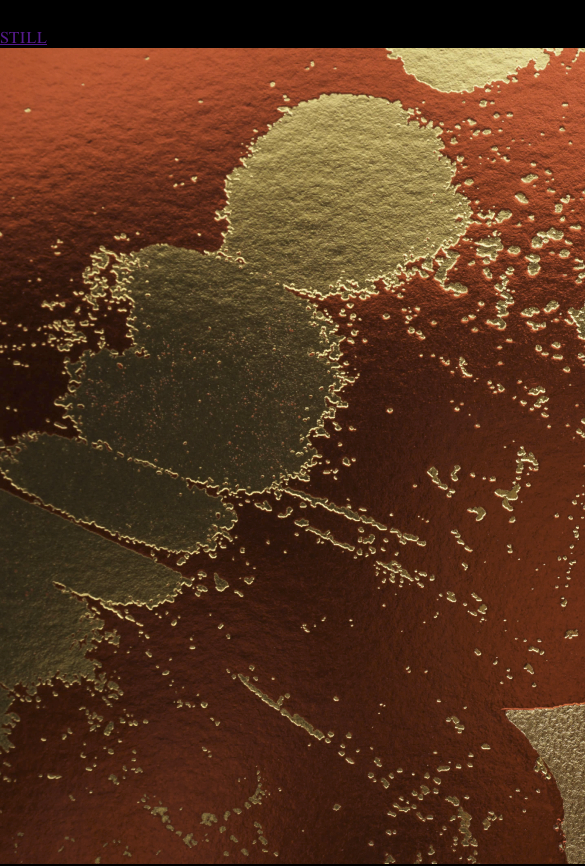
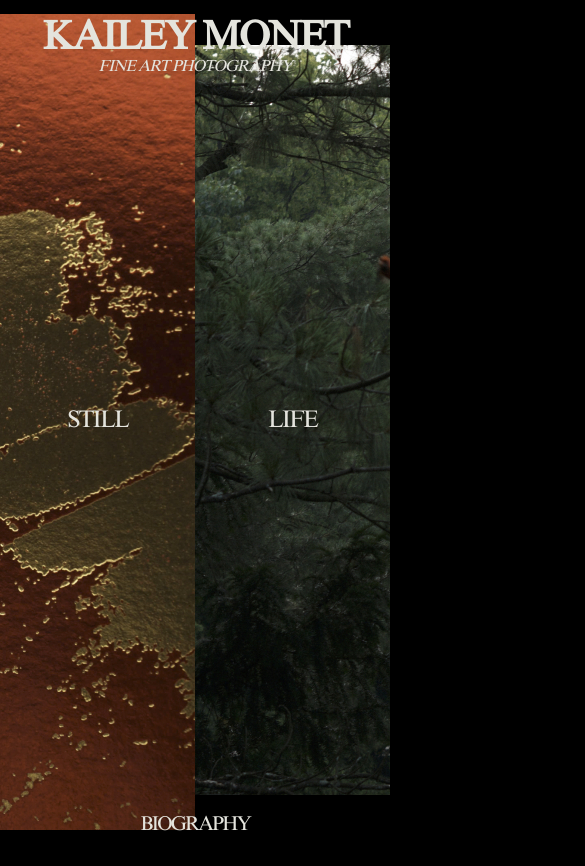
Before and after one commit to j-mcQueen/goodluckwhiterabbit, a React (Vite) app: page / in a window 390 px wide. Shown: the top 866 px of the page, 585 px wide, since content can reach past the window. After the commit the page ends 844 px from the top, so only its background shows below. Built offline with nearby package versions, Linux system fonts and the light colour scheme.

Commit message:
UI: Add landing page mobile styling

```diff
--- a/src/components/landing/Landing.tsx
+++ b/src/components/landing/Landing.tsx
@@ -50,6 +50,7 @@ export default function Landing() {
           }
         >
           <a href="">
+            <h3 className="life-sub">LIFE</h3>
             <picture>
               <source srcSet="" media="" type="image/webp" />
               <img
@@ -58,7 +59,6 @@ export default function Landing() {
                 alt="A red cardinal flying amongst the woods, taken by Kailey Monet"
               />
             </picture>
-            <h3 className="life-sub">LIFE</h3>
           </a>
         </section>
       </main>
--- a/src/components/landing/landing.css
+++ b/src/components/landing/landing.css
@@ -18,57 +18,52 @@
   }
 }
 
+header {
+  position: absolute;
+  /*  */
+  width: 100%;
+  /*  */
+  font-family: "Times New Roman", Times, serif;
+  text-align: center;
+  color: var(--alabaster);
+  /*  */
+  z-index: 2;
+
+  & h1 {
+    font-weight: bold;
+  }
+
+  & h2 {
+    font-style: italic;
+  }
+}
+
+main {
+  font-family: "Times New Roman", Times, serif;
+}
+
 @media screen and (min-width: 1081px) {
   /* LARGE */
   header {
-    position: absolute;
-    height: auto;
-    width: 100%;
-    /*  */
-    display: flex;
-    flex-direction: column;
-    justify-content: center;
-    align-items: center;
-    /*  */
-    z-index: 1;
-    /*  */
-    color: var(--alabaster);
+    padding: 2% 0;
 
-    & .title-container {
-      font-family: "Times New Roman", Times, serif;
-      /*  */
-      padding: 10px;
-      margin: 10px;
-      /*  */
-      border-radius: 5px;
+    & h1 {
+      font-size: 52px;
+      letter-spacing: -2px;
+    }
 
-      & h1 {
-        font-size: 32px;
-        font-family: "Times New Roman", Times, serif;
-        text-align: center;
-        letter-spacing: -2px;
-      }
-
-      & h2 {
-        font-size: 20px;
-        font-style: italic;
-        font-family: "Times New Roman", Times, serif;
-        text-align: center;
-        letter-spacing: 10px;
-      }
+    & h2 {
+      font-size: 20px;
+      letter-spacing: -0.5px;
     }
   }
 
   main {
     display: flex;
-    /*  */
-    width: 100dvw;
-    height: 100dvh;
-    overflow: hidden;
 
     & section {
-      width: 50%;
-      height: 100%;
+      width: 50dvw;
+      height: 100dvh;
       /*  */
       overflow: hidden;
       /*  */
@@ -79,40 +74,39 @@
         display: flex;
         flex-direction: column;
         justify-content: center;
-        position: relative;
         /*  */
-        text-decoration: none;
+        height: 100dvh;
 
         & h3 {
-          font-family: "Times New Roman", Times, serif;
-          font-size: 24px;
-          letter-spacing: -2px;
-          z-index: 1;
-          /*  */
-          color: var(--alabaster);
-          /*  */
           display: flex;
           align-items: center;
           align-self: center;
           position: absolute;
           /*  */
-          height: 100dvh;
+          font-size: 24px;
+          letter-spacing: -2px;
+          color: var(--alabaster);
+          z-index: 1;
         }
       }
     }
 
+    & .still-active,
+    .life-active,
+    .still-shrunk,
+    .life-shrunk {
+      animation-duration: 750ms;
+      animation-fill-mode: forwards;
+    }
+
     & .life-active,
     .still-active {
-      animation-duration: 750ms;
       animation-name: extend;
-      animation-fill-mode: forwards;
     }
 
     & .life-shrunk,
     .still-shrunk {
-      animation-duration: 750ms;
       animation-name: shrink;
-      animation-fill-mode: forwards;
     }
 
     & img {
@@ -150,7 +144,6 @@
       text-decoration: none;
       /*  */
       color: var(--alabaster);
-      /* background-color: var(--black); */
       /*  */
       border-radius: 5px;
       /*  */
@@ -166,4 +159,70 @@
 
 @media screen and (max-width: 767px) {
   /* SMALL */
+  header {
+    padding: 5% 0;
+
+    & h1 {
+      font-size: 40px;
+      letter-spacing: -2px;
+    }
+
+    & h2 {
+      letter-spacing: -1px;
+    }
+  }
+
+  main {
+    display: grid;
+    grid-template-columns: 1fr 1fr;
+    /*  */
+    overflow: hidden;
+
+    & section {
+      width: 50dvw;
+      height: 100dvh;
+
+      & a {
+        display: flex;
+        flex-direction: column;
+        justify-content: center;
+        /*  */
+        height: 100dvh;
+
+        & h3 {
+          position: absolute;
+          align-self: center;
+          /*  */
+          font-size: 24px;
+          letter-spacing: -2px;
+          color: var(--alabaster);
+          z-index: 1;
+        }
+
+        & .still-img {
+          float: right;
+          /*  */
+          transform: scaleX(-1);
+        }
+      }
+    }
+  }
+
+  footer {
+    position: absolute;
+    bottom: 0;
+    width: 100%;
+    /*  */
+    font-family: "Times New Roman", Times, serif;
+    text-align: center;
+    /*  */
+    padding: 2% 0;
+
+    & .bio-container {
+      font-size: 20px;
+      letter-spacing: -2px;
+      color: var(--alabaster);
+      text-decoration: none;
+    }
+  }
 }
```
